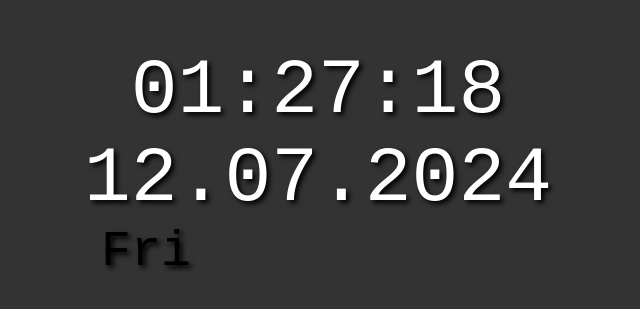
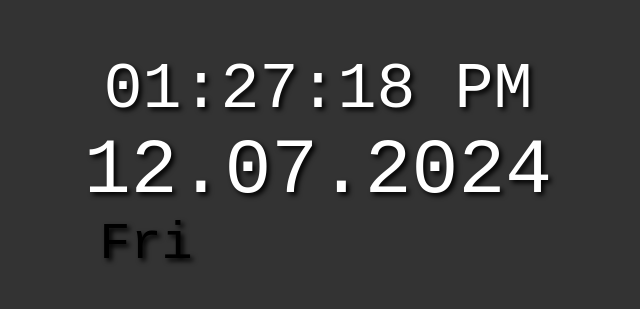
Before and after one commit to TemoGoderdzishvili/clock, a Next.js app: page / in a window 1280 px wide. Shown: the part 237-546 px from the top of the page, without its empty margins (322-962 px from the left). Built offline with nearby package versions, Linux system fonts and the light colour scheme.

Commit message:
added meridiem

```diff
--- a/app/Clock.tsx
+++ b/app/Clock.tsx
@@ -17,10 +17,11 @@ const Clock = () => {
         let hours = time.getHours()
         const minutes = time.getMinutes()
         const seconds = time.getSeconds()
+        const meridiem = hours >= 12 ? "PM" : "AM"
 
         hours = hours % 12 || 12    //CONVERTING MILITARY TIME TO STANDARD
 
-        const clock = `${zero(hours)}:${zero(minutes)}:${zero(seconds)}`
+        const clock = `${zero(hours)}:${zero(minutes)}:${zero(seconds)} ${meridiem}`
 
         return `${clock}`
     }
@@ -46,9 +47,9 @@ const Clock = () => {
     return (
         <div className={styles.container}>
             <div className={styles.clock}>
-                <span>{formatTime()}</span>
+                <span style={{fontSize: '5rem'}}>{formatTime()}</span>
                 <span>{formatDate()}</span>
-                <span className={styles.dayOfWeek} style={{color: 'black', fontSize: '50px'}}>{formatDayOfWeek()}</span>
+                <span className={styles.dayOfWeek} style={{color: 'black', fontSize: '4rem'}}>{formatDayOfWeek()}</span>
             </div>
         </div>
     )
```
